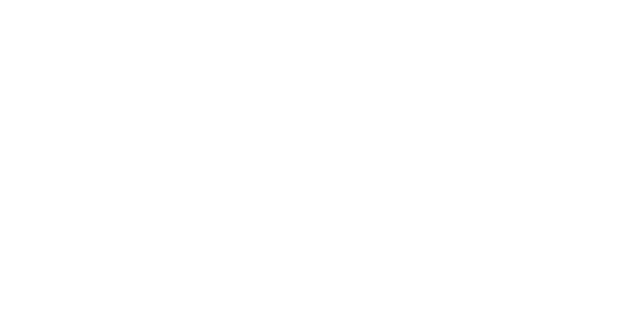
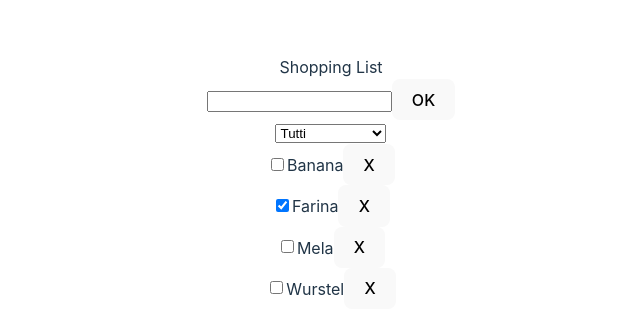
Before and after one commit to mceserani/React_2024_Lista_della_spesa, a React (Vite) app: page / in a window 1280 px wide. Shown: the part 218-552 px from the top of the page, without its empty margins (309-949 px from the left). Built offline with nearby package versions, Linux system fonts and the light colour scheme.

Commit message:
Aggiornato

```diff
--- a/src/App.jsx
+++ b/src/App.jsx
@@ -17,12 +17,86 @@
 
 }
 
-function ItemList() {
+function ItemList()
+{
+  const [items, setItems] = useState([
+    { name: 'Banana', completed: false },
+    { name: 'Farina', completed: true },
+    { name: 'Mela', completed: false },
+    { name: 'Wurstel', completed: false },
+  ]);
 
+  const [filter, setFilter] = useState('Tutti');
+  const [newItem, setNewItem] = useState('');
+
+  const handleToggle = (name) => {
+    setItems(items.map(item =>
+      item.name === name ? { ...item, completed: !item.completed } : item
+    ));
+  };
+
+  const handleDelete = (name) => {
+    setItems(items.filter(item => item.name !== name));
+  };
+
+  const handleAdd = () => {
+    if (newItem.trim()) {
+      setItems([...items, { name: newItem, completed: false }]);
+      setNewItem('');
+    }
+  };
+
+  const filteredItems = items.filter(item => {
+    if (filter === 'Tutti') return true;
+    return filter === 'Completati' ? item.completed : !item.completed;
+  });
+
+  return (
+    <div className="item-list">
+      <header className="header">Shopping List</header>
+      <div className="input-item">
+        <input
+          type="text"
+          value={newItem}
+          onChange={(e) => setNewItem(e.target.value)}
+        />
+        <button onClick={handleAdd}>OK</button>
+      </div>
+      <div className="filter">
+        <select value={filter} onChange={(e) => setFilter(e.target.value)}>
+          <option value="Tutti">Tutti</option>
+          <option value="Completati">Completati</option>
+          <option value="Non completati">Non completati</option>
+        </select>
+      </div>
+      <div className="items">
+        {filteredItems.map(item => (
+          <Item
+            key={item.name}
+            name={item.name}
+            completed={item.completed}
+            onToggle={handleToggle}
+            onDelete={handleDelete}
+          />
+        ))}
+      </div>
+    </div>
+  );
 }
 
-function Item() {
-
+function Item({ name, completed, onToggle, onDelete })
+{
+  return (
+    <div className="item">
+      <input
+        type="checkbox"
+        checked={completed}
+        onChange={() => onToggle(name)}
+      />
+      <span>{name}</span>
+      <button onClick={() => onDelete(name)}>X</button>
+    </div>
+  );
 }
 
 function InputItem() {
```
